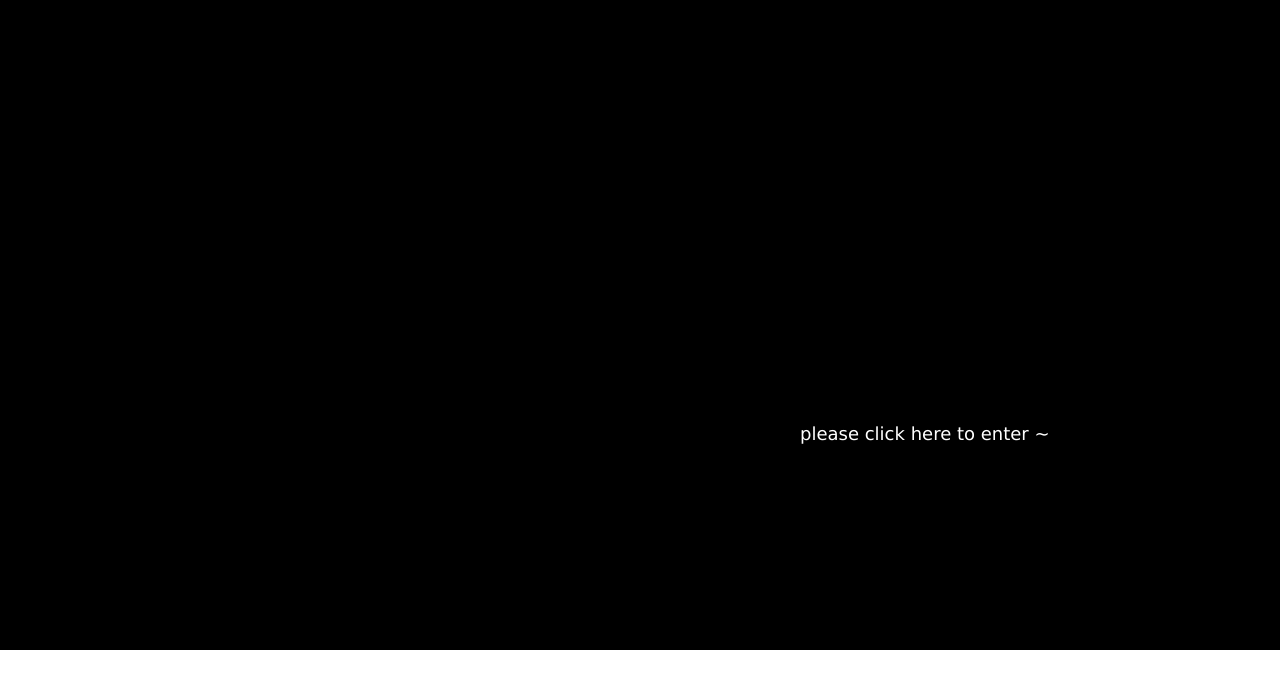
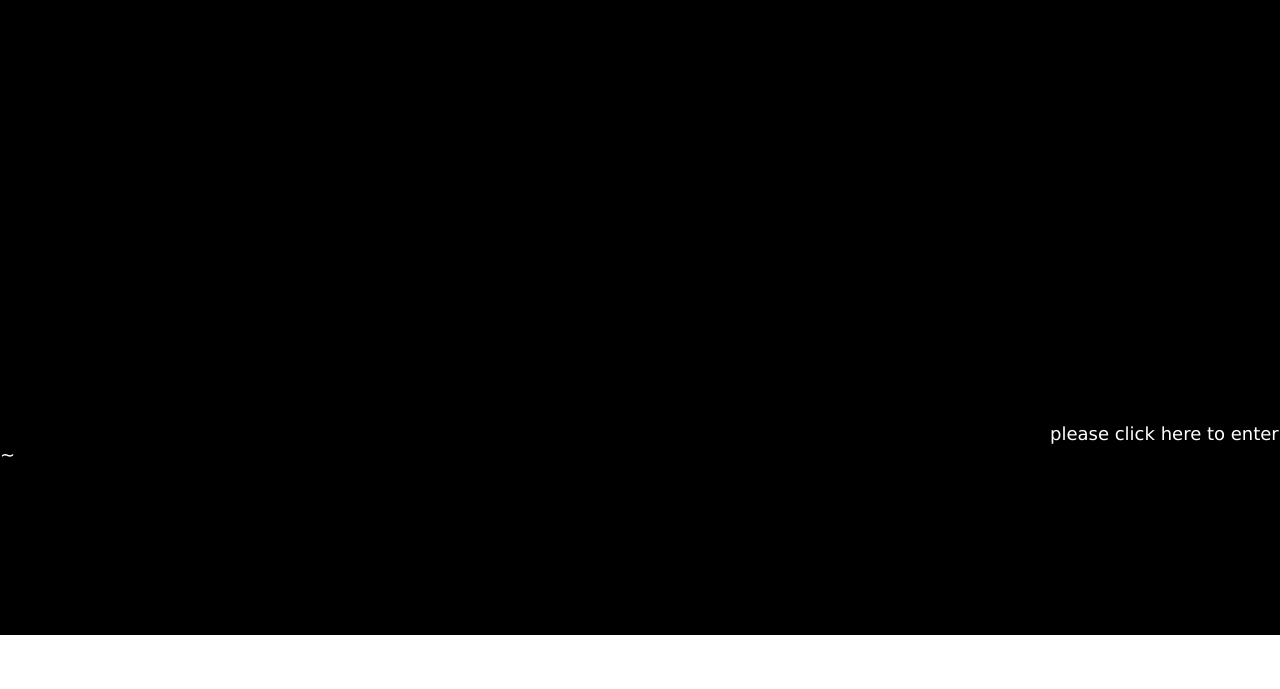
Before and after one commit to lemon45/lemon45.github.io, a PHP site: page / in a window 1280 px wide. Shown: the top 689 px of the page. Run offline with PHP 8.4, Linux system fonts and the light colour scheme.

Commit message:
。。。
。。。

```diff
--- a/css/enter.css
+++ b/css/enter.css
@@ -1,3 +1,3 @@
-.container{width:100%;height:650px;background-color:#000}
+.container{width:100%;height:635px;background-color:#000}
 .pic{height:420px;float:left;margin-top:60px;}
-.pic a{margin-left:800px;clear:left;margin-top:680px;color:#FFF;font-size:18px;}
+.pic a{margin-left:1050px;clear:left;margin-top:750px;color:#FFF;font-size:18px;}
--- a/index.html
+++ b/index.html
@@ -9,7 +9,6 @@
 
 <body>
 <div class="container">
-<embed src="http://www.xiami.com/widget/14192539_1771558264,_235_346_cccccc_dddddd_1/multiPlayer.swf"  hidden="ture" autostart="true" loop="true"></embed>
 <div class="pic">
 <marquee behavior="scroll" direction="right" scrollamount="10">
 <img src="images/enter.jpg" width="3960" height="363" />
```
